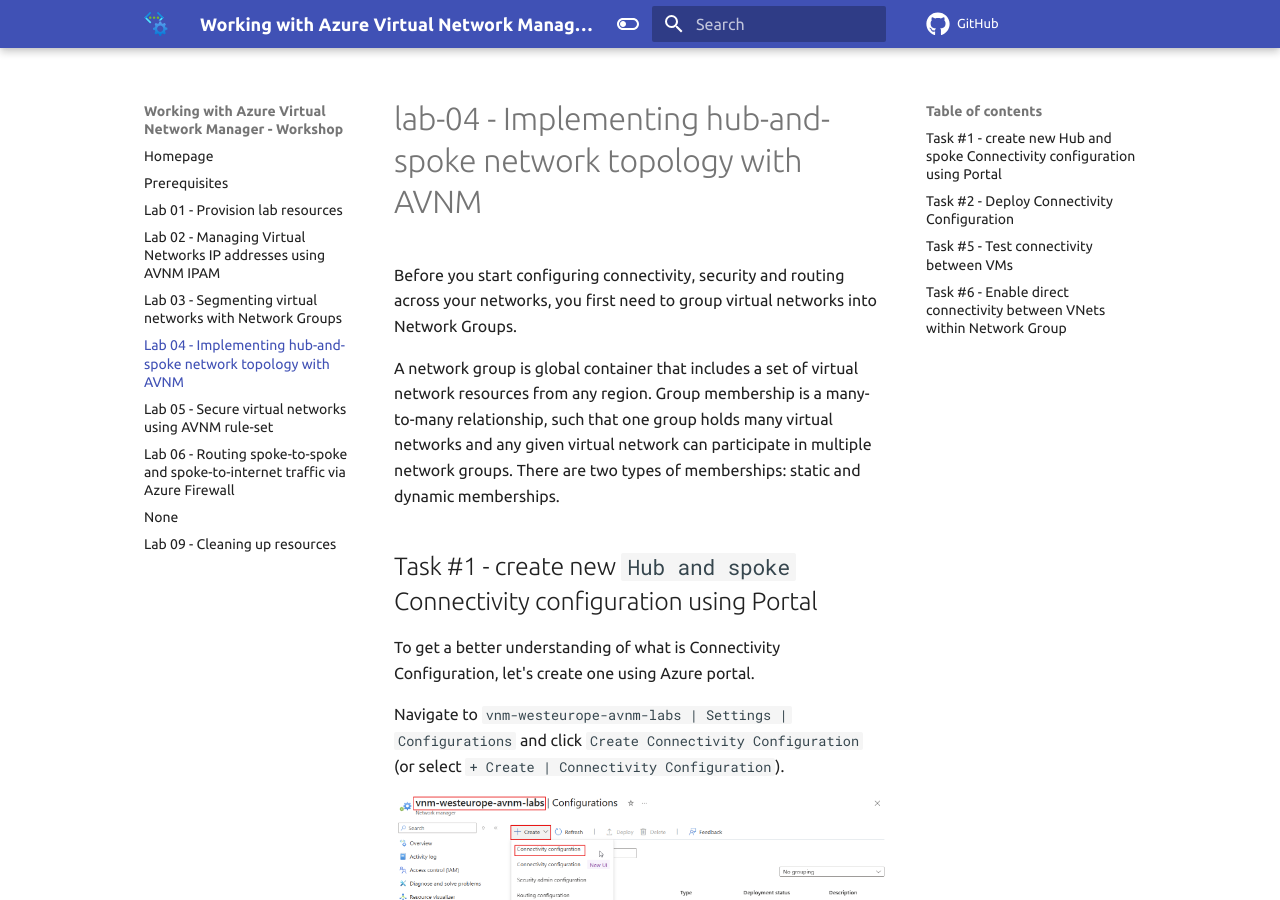
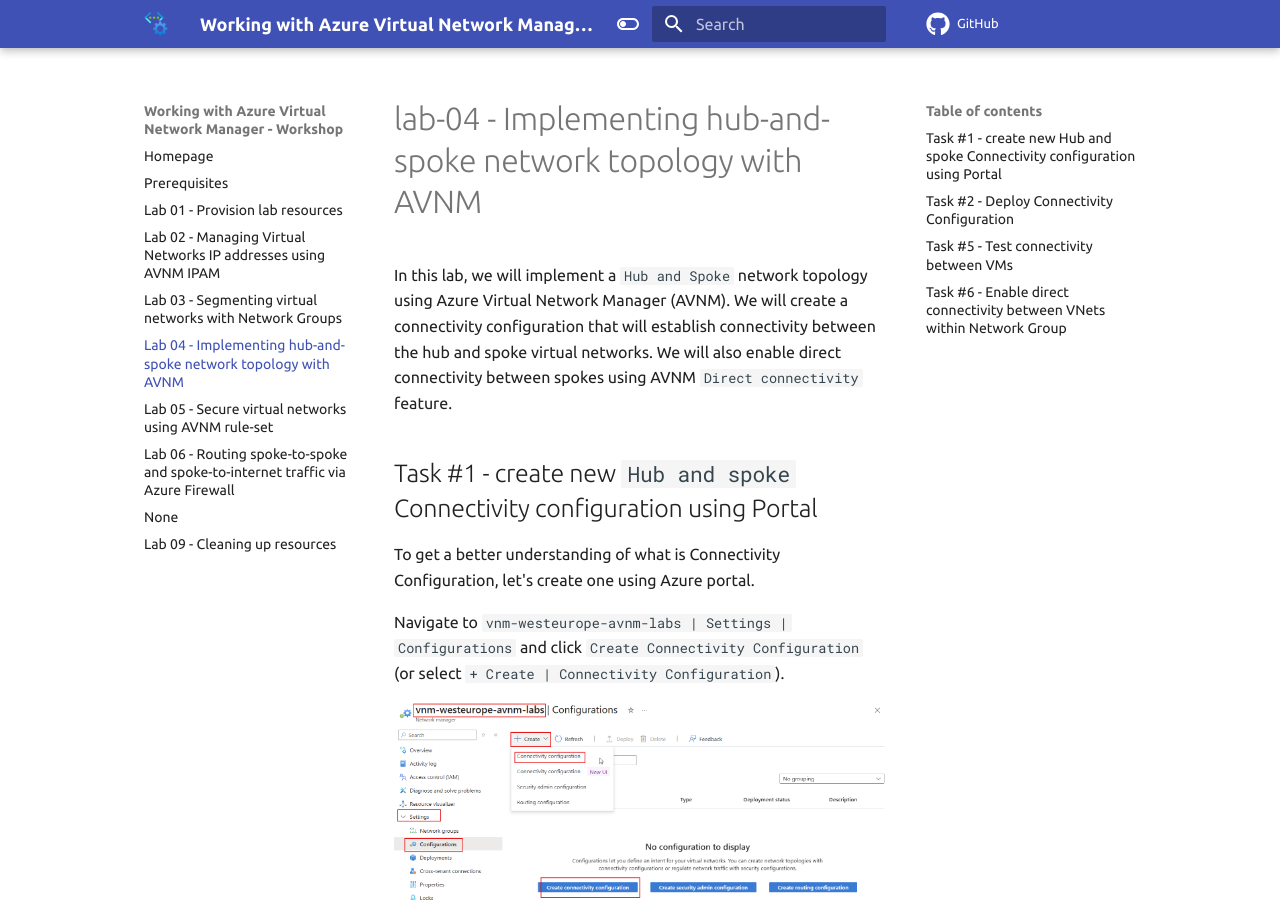
Before and after one commit to iac-oslo/avnm-labs, an MkDocs documentation site: the page built from docs/labs/lab-04/index.md, in a window 1280 px wide and 900 px high. Built offline with MkDocs 1.6.1 and Material for MkDocs 9.7.7, drawn with Linux system fonts in a browser that asks for light colours; comment, search, counter and statistics services are not loaded.

Commit message:
slides + fixes from dry run done by Alex

```diff
--- a/docs/labs/lab-04/index.md
+++ b/docs/labs/lab-04/index.md
@@ -1,9 +1,6 @@
 # lab-04 - Implementing hub-and-spoke network topology with AVNM
 
-Before you start configuring connectivity, security and routing across your networks, you first need to group virtual networks into Network Groups.
-
-A network group is global container that includes a set of virtual network resources from any region. Group membership is a many-to-many relationship, such that one group holds many virtual networks and any given virtual network can participate in multiple network groups. There are two types of memberships: static and dynamic memberships.
-
+In this lab, we will implement a `Hub and Spoke` network topology using Azure Virtual Network Manager (AVNM). We will create a connectivity configuration that will establish connectivity between the hub and spoke virtual networks. We will also enable direct connectivity between spokes using AVNM `Direct connectivity` feature.
 
 ## Task #1 - create new `Hub and spoke` Connectivity configuration using Portal
 
```
Also changed, not shown: docs/labs/lab-01/index.md (+2 -0 lines), docs/labs/lab-06/index.md (+4 -4 lines), 1 other file.
